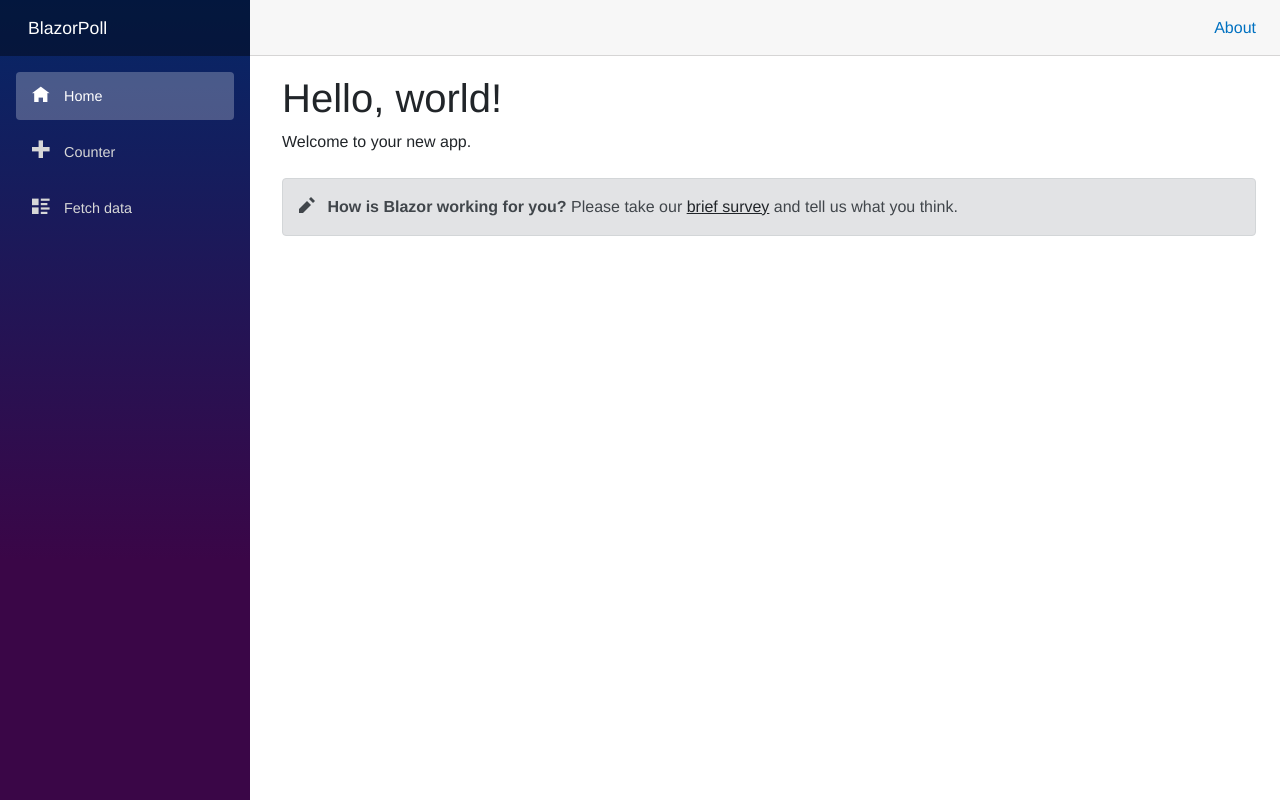
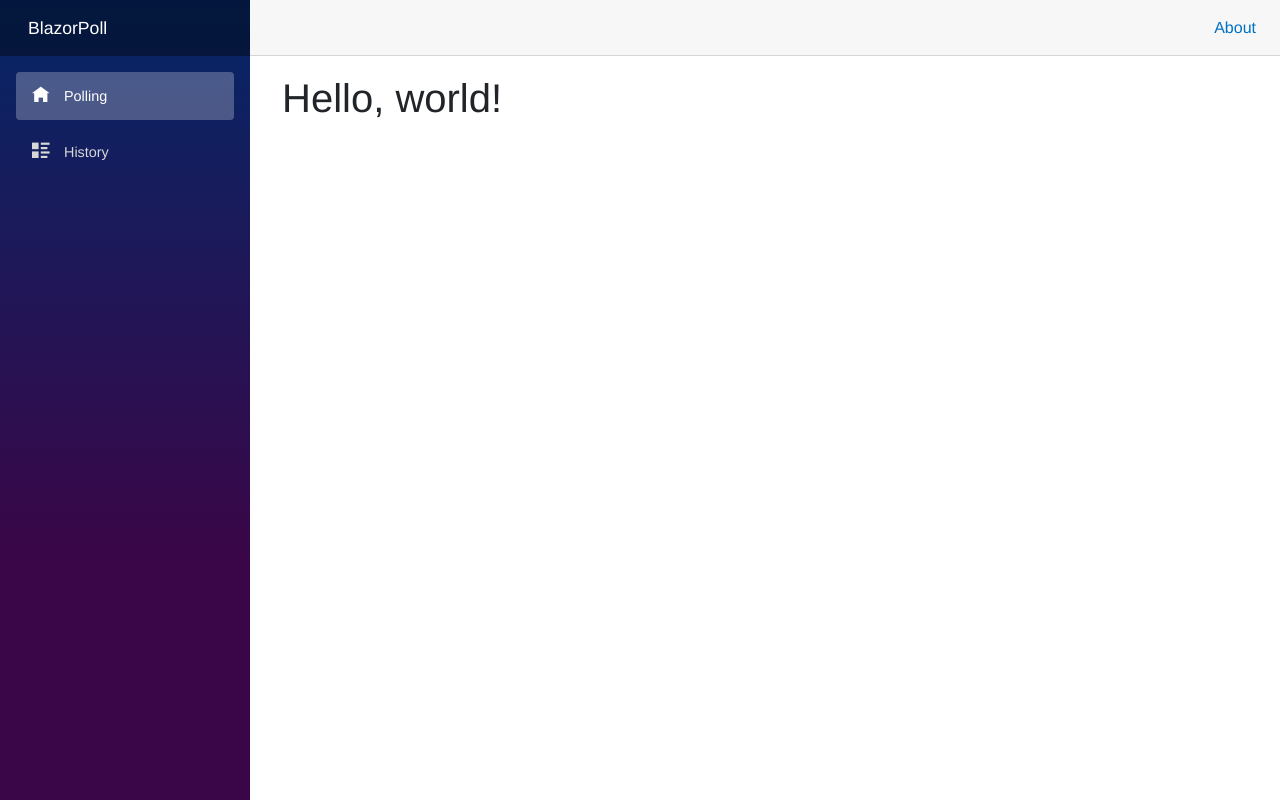
Before and after one commit to windperson/OrleansBlazorOnlinePoll, an ASP.NET Core app: page / in a window 1280 px wide. Run offline with ASP.NET Core 8, Linux system fonts and the light colour scheme; style sheets or scripts are compiled from the project's sources.

Commit message:
correct favicon & component page name

```diff
--- a/src/Frontend/BlazorPoll.Client/Pages/Index.razor
+++ b/src/Frontend/BlazorPoll.Client/Pages/Index.razor
@@ -1,9 +1,5 @@
 @page "/"
 
-<PageTitle>Index</PageTitle>
+<PageTitle>Polling</PageTitle>
 
 <h1>Hello, world!</h1>
-
-Welcome to your new app.
-
-<SurveyPrompt Title="How is Blazor working for you?" />
--- a/src/Frontend/BlazorPoll.Client/Pages/FetchData.razor
+++ b/src/Frontend/BlazorPoll.Client/Pages/PollHistory.razor
@@ -1,4 +1,4 @@
-@page "/fetchdata"
+@page "/poll_history"
 @using BlazorPoll.Shared
 @inject HttpClient Http
 
--- a/src/Frontend/BlazorPoll.Client/Shared/NavMenu.razor
+++ b/src/Frontend/BlazorPoll.Client/Shared/NavMenu.razor
@@ -11,17 +11,12 @@
     <nav class="flex-column">
         <div class="nav-item px-3">
             <NavLink class="nav-link" href="" Match="NavLinkMatch.All">
-                <span class="oi oi-home" aria-hidden="true"></span> Home
+                <span class="oi oi-home" aria-hidden="true"></span> Polling
             </NavLink>
         </div>
         <div class="nav-item px-3">
-            <NavLink class="nav-link" href="counter">
-                <span class="oi oi-plus" aria-hidden="true"></span> Counter
-            </NavLink>
-        </div>
-        <div class="nav-item px-3">
-            <NavLink class="nav-link" href="fetchdata">
-                <span class="oi oi-list-rich" aria-hidden="true"></span> Fetch data
+            <NavLink class="nav-link" href="poll_history">
+                <span class="oi oi-list-rich" aria-hidden="true"></span> History
             </NavLink>
         </div>
     </nav>
--- a/src/Frontend/BlazorPoll.Client/Shared/SurveyPrompt.razor
+++ /dev/null
@@ -1,16 +0,0 @@
-<div class="alert alert-secondary mt-4">
-    <span class="oi oi-pencil me-2" aria-hidden="true"></span>
-    <strong>@Title</strong>
-
-    <span class="text-nowrap">
-        Please take our
-        <a target="_blank" class="font-weight-bold link-dark" href="https://go.microsoft.com/fwlink/?linkid=2148851">brief survey</a>
-    </span>
-    and tell us what you think.
-</div>
-
-@code {
-    // Demonstrates how a parent component can supply parameters
-    [Parameter]
-    public string? Title { get; set; }
-}
--- a/src/Frontend/BlazorPoll.Client/wwwroot/index.html
+++ b/src/Frontend/BlazorPoll.Client/wwwroot/index.html
@@ -9,6 +9,10 @@
     <link href="css/bootstrap/bootstrap.min.css" rel="stylesheet" />
     <link href="css/app.css" rel="stylesheet" />
     <link href="BlazorPoll.Client.styles.css" rel="stylesheet" />
+    <link rel="apple-touch-icon" sizes="180x180" href="/apple-touch-icon.png">
+    <link rel="icon" type="image/png" sizes="32x32" href="/favicon-32x32.png">
+    <link rel="icon" type="image/png" sizes="16x16" href="/favicon-16x16.png">
+    <link rel="manifest" href="/site.webmanifest">
 </head>
 
 <body>
```
Also changed, not shown: src/Frontend/BlazorPoll.Client/Pages/Counter.razor (deleted, +0 -18 lines), src/Frontend/BlazorPoll.Client/wwwroot/android-chrome-192x192.png (added), src/Frontend/BlazorPoll.Client/wwwroot/android-chrome-512x512.png (added), src/Frontend/BlazorPoll.Client/wwwroot/apple-touch-icon.png (added), src/Frontend/BlazorPoll.Client/wwwroot/favicon-16x16.png (added), src/Frontend/BlazorPoll.Client/wwwroot/favicon-32x32.png (added), src/Frontend/BlazorPoll.Client/wwwroot/favicon.ico, src/Frontend/BlazorPoll.Client/wwwroot/icon-192.png (deleted), src/Frontend/BlazorPoll.Client/wwwroot/images/Orleans.svg (added), src/Frontend/BlazorPoll.Client/wwwroot/site.webmanifest (added).
